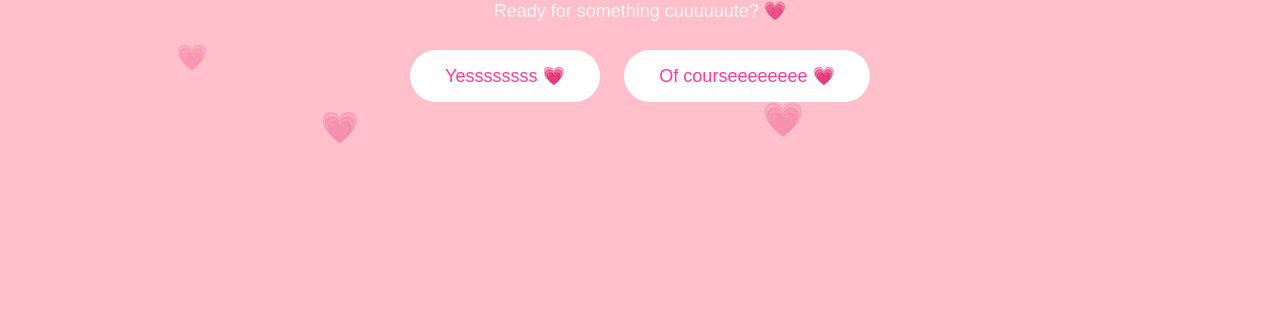
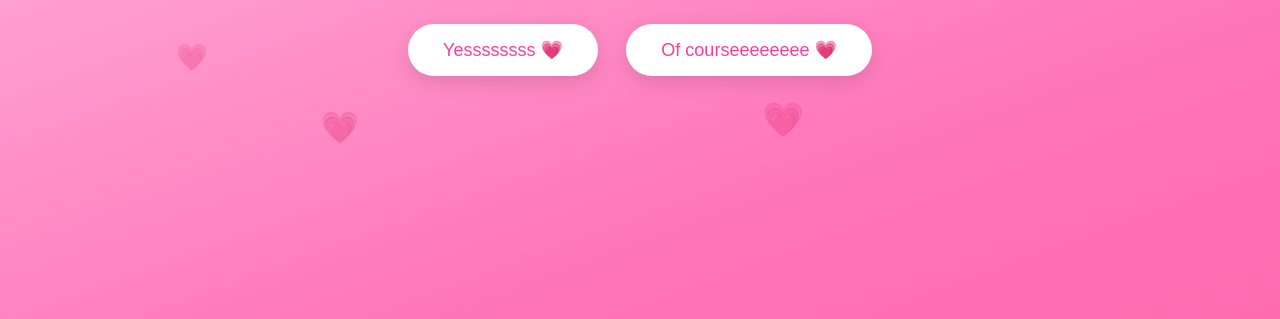
Before and after one commit to bilalajmi1973-max/game, a plain HTML site: page index.html in a window 1280 px wide. Shown: the part 199-518 px from the top of the page. Drawn offline with Linux system fonts and the light colour scheme.

Commit message:
Update style.css

```diff
--- a/style.css
+++ b/style.css
@@ -1,14 +1,15 @@
 body {
     margin: 0;
     font-family: "Poppins", sans-serif;
-    background: pink;
+    background: linear-gradient(160deg,#ffb2d9,#ff74b9,#ff5fa2);
     overflow: hidden;
     text-align: center;
     color: white;
+    height: 100vh;
 }
 
 .container {
-    margin-top: 150px;
+    margin-top: 14vh;
     animation: fadeIn 0.7s ease;
 }
 
@@ -23,23 +24,24 @@ button {
     border-radius: 30px;
     border: none;
     font-size: 18px;
-    margin: 10px;
+    margin: 12px;
     cursor: pointer;
     transition: 0.2s;
+    box-shadow: 0 6px 20px rgba(0,0,0,0.12);
 }
 
 button:hover {
-    transform: scale(1.1);
+    transform: scale(1.06);
 }
 
 .subtitle {
-    margin-top: -10px;
+    margin-top: 10px;
     font-size: 18px;
-    opacity: 0.85;
+    opacity: 0.95;
 }
 
 @keyframes fadeIn {
-    from { opacity: 0; transform: translateY(20px); }
+    from { opacity: 0; transform: translateY(15px); }
     to { opacity: 1; transform: translateY(0); }
 }
 
@@ -51,7 +53,7 @@ button:hover {
     width: 100%;
     height: 100%;
     pointer-events: none;
-    z-index: -1; /* THIS MAKES BUTTONS CLICKABLE */
+    z-index: -1; /* hearts stay behind content so buttons are clickable */
 }
 
 .heart {
@@ -59,10 +61,10 @@ button:hover {
     color: white;
     font-size: 20px;
     animation: floatUp linear infinite;
-    opacity: 0.8;
+    opacity: 0.9;
 }
 
 @keyframes floatUp {
-    from { transform: translateY(100vh) scale(1); opacity: 0.8; }
+    from { transform: translateY(100vh) scale(1); opacity: 0.9; }
     to { transform: translateY(-10vh) scale(1.4); opacity: 0; }
 }
```
